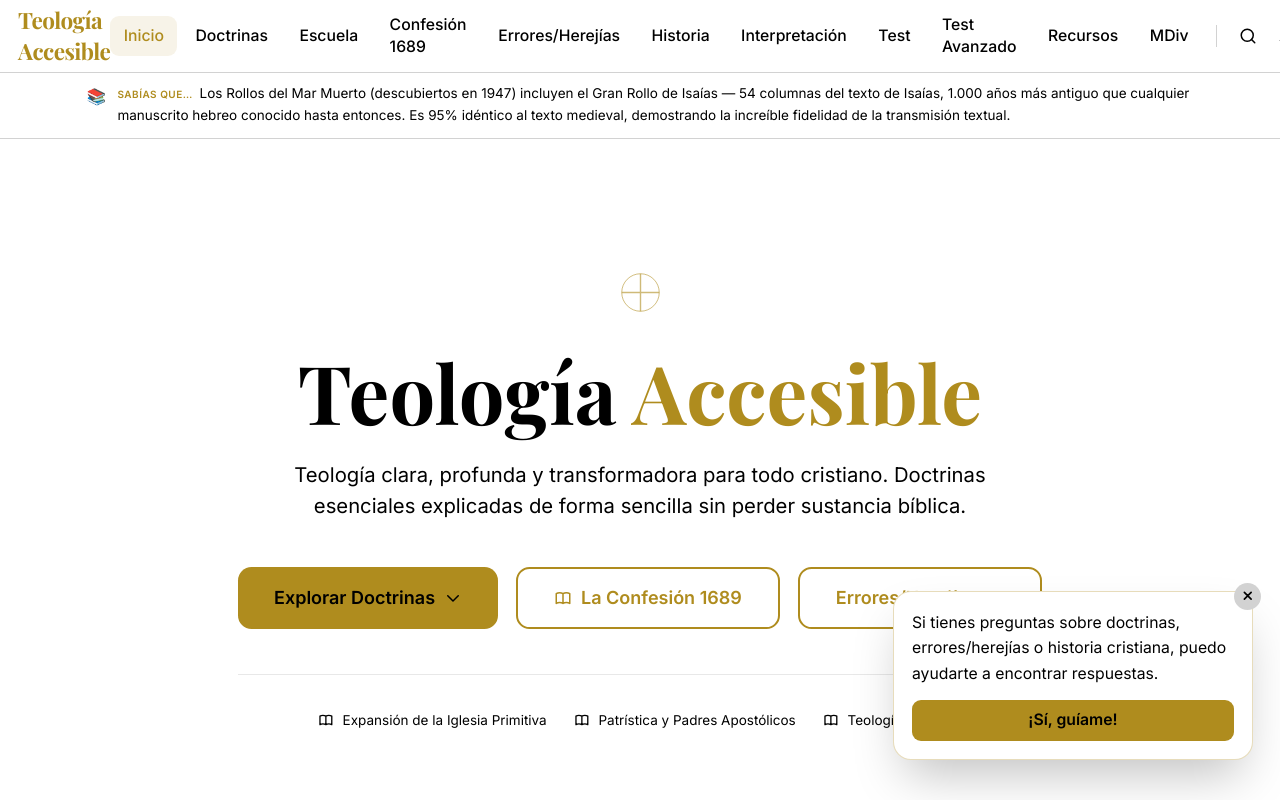
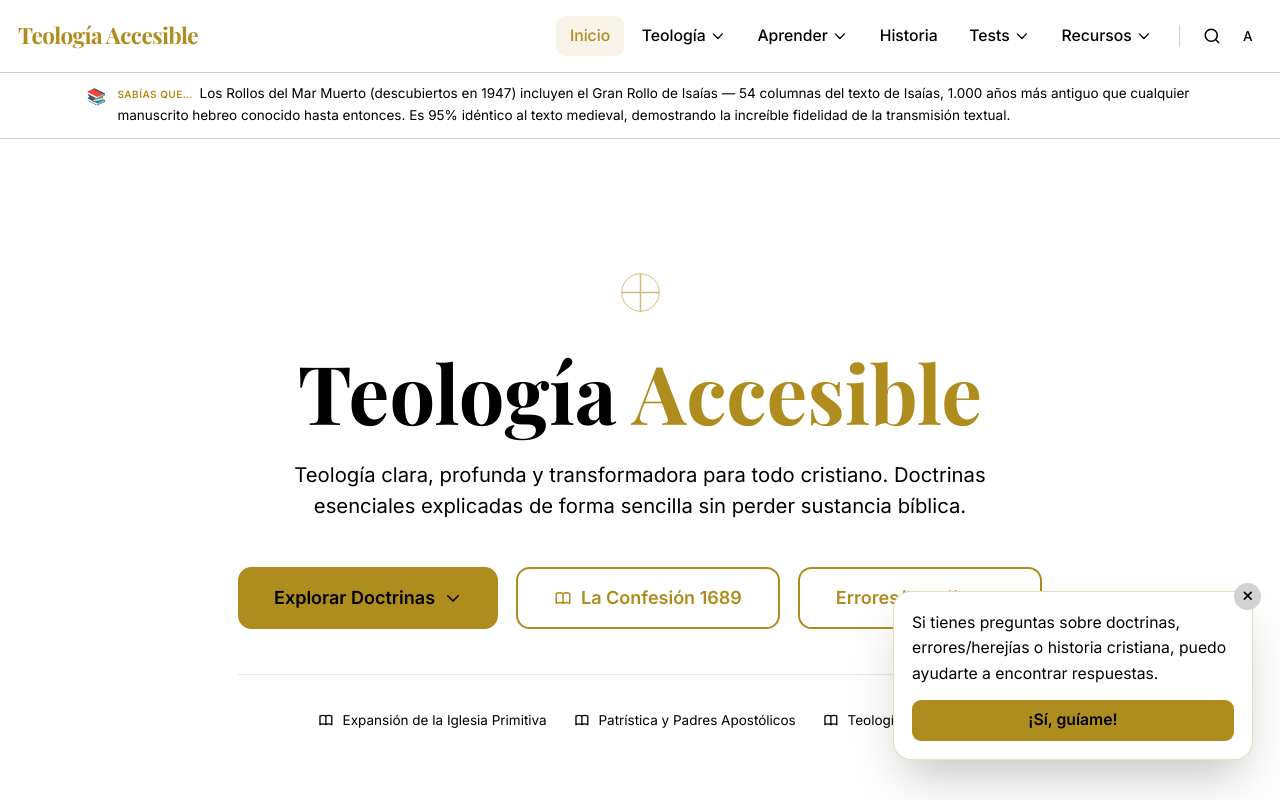
Before and after one commit to fabioledezma/teologia-bautista, a Next.js app: page / in a window 1280 px wide. Shown: the top 800 px of the page. Built offline with nearby package versions, Linux system fonts and the light colour scheme; a web font is replaced by a local one.

Commit message:
feat: navbar con dropdowns (Teologia, Aprender, Tests, Recursos) y renombrado Test Avanzado -> ¿Que crees?

```diff
--- a/src/components/Navbar.tsx
+++ b/src/components/Navbar.tsx
@@ -2,25 +2,144 @@
 
 import { useState, useEffect, useRef } from 'react';
 import Link from 'next/link';
+import { usePathname } from 'next/navigation';
 import FontSizeToggle from './FontSizeToggle';
 import SearchDialog from './SearchDialog';
 
-const links = [
+interface DropdownItem {
+  label: string;
+  href: string;
+}
+
+interface NavGroup {
+  label: string;
+  href?: string;
+  type: 'link' | 'group';
+  items?: DropdownItem[];
+}
+
+const navGroups: NavGroup[] = [
+  { label: 'Inicio', href: '/', type: 'link' },
+  {
+    label: 'Teología', type: 'group',
+    items: [
+      { label: 'Doctrinas', href: '/#doctrinas' },
+      { label: 'Confesión 1689', href: '/#confesion' },
+      { label: 'Errores / Herejías', href: '/#errores' },
+    ],
+  },
+  {
+    label: 'Aprender', type: 'group',
+    items: [
+      { label: 'Escuela', href: '/aprender' },
+      { label: 'Interpretación Bíblica', href: '/hermeneutica' },
+    ],
+  },
+  { label: 'Historia', href: '/historia', type: 'link' },
+  {
+    label: 'Tests', type: 'group',
+    items: [
+      { label: 'Test Bíblico', href: '/test' },
+      { label: '¿Qué crees?', href: '/test/avanzado' },
+    ],
+  },
+  {
+    label: 'Recursos', type: 'group',
+    items: [
+      { label: 'Recursos', href: '/#recursos' },
+      { label: 'MDiv', href: '/#facultad' },
+    ],
+  },
+];
+
+const mobileLinks: DropdownItem[] = [
   { label: 'Inicio', href: '/' },
   { label: 'Doctrinas', href: '/#doctrinas' },
+  { label: 'Confesión 1689', href: '/#confesion' },
+  { label: 'Errores / Herejías', href: '/#errores' },
   { label: 'Escuela', href: '/aprender' },
-  { label: 'Confesión 1689', href: '/#confesion' },
-  { label: 'Errores/Herejías', href: '/#errores' },
+  { label: 'Interpretación Bíblica', href: '/hermeneutica' },
   { label: 'Historia', href: '/historia' },
-  { label: 'Interpretación', href: '/hermeneutica' },
-  { label: 'Test', href: '/test' },
-  { label: 'Test Avanzado', href: '/test/avanzado' },
+  { label: 'Test Bíblico', href: '/test' },
+  { label: '¿Qué crees?', href: '/test/avanzado' },
   { label: 'Recursos', href: '/#recursos' },
   { label: 'MDiv', href: '/#facultad' },
 ];
 
+function DropdownMenu({
+  group,
+  isActiveFn,
+  onNav,
+}: {
+  group: NavGroup;
+  isActiveFn: (href: string) => boolean;
+  onNav: () => void;
+}) {
+  const [open, setOpen] = useState(false);
+  const ref = useRef<HTMLDivElement>(null);
+
+  useEffect(() => {
+    if (!open) return;
+    const handleClick = (e: MouseEvent) => {
+      if (ref.current && !ref.current.contains(e.target as Node)) {
+        setOpen(false);
+      }
+    };
+    document.addEventListener('mousedown', handleClick);
+    return () => document.removeEventListener('mousedown', handleClick);
+  }, [open]);
+
+  const isGroupActive = group.items?.some((item) => isActiveFn(item.href));
+
+  return (
+    <div
+      ref={ref}
+      className="relative"
+      onMouseEnter={() => setOpen(true)}
+      onMouseLeave={() => setOpen(false)}
+    >
+      <button
+        onClick={() => setOpen((p) => !p)}
+        className={`flex items-center gap-1 px-3 py-2 rounded-lg text-sm font-medium transition-all duration-200 ${
+          isGroupActive ? 'text-gold bg-gold/10' : 'text-text hover:text-gold'
+        }`}
+      >
+        {group.label}
+        <svg
+          className={`w-3.5 h-3.5 transition-transform duration-200 ${open ? 'rotate-180' : ''}`}
+          fill="none" viewBox="0 0 24 24" stroke="currentColor" strokeWidth={2}
+        >
+          <path strokeLinecap="round" strokeLinejoin="round" d="M19 9l-7 7-7-7" />
+        </svg>
+      </button>
+      {open && (
+        <div
+          className="absolute top-full left-0 mt-1.5 bg-surface-card border border-border rounded-xl shadow-lg py-1.5 min-w-[180px] animate-fade-in-up"
+          style={{ animationDuration: '0.15s' }}
+        >
+          {group.items!.map((item) => (
+            <Link
+              key={item.href}
+              href={item.href}
+              onClick={() => { setOpen(false); onNav(); }}
+              className={`block px-4 py-2.5 text-sm transition-colors ${
+                isActiveFn(item.href)
+                  ? 'text-gold bg-gold/5 font-semibold'
+                  : 'text-text hover:bg-surface-hover'
+              }`}
+            >
+              {item.label}
+            </Link>
+          ))}
+        </div>
+      )}
+    </div>
+  );
+}
+
 export default function Navbar() {
-  const [isOpen, setIsOpen] = useState(false);
+  const pathname = usePathname();
+  const [mobileOpen, setMobileOpen] = useState(false);
   const [activeSection, setActiveSection] = useState('');
   const [visible, setVisible] = useState(true);
   const [lastScrollY, setLastScrollY] = useState(0);
@@ -30,7 +149,6 @@ export default function Navbar() {
   useEffect(() => {
     const handleScroll = () => {
       const currentScrollY = window.scrollY;
-
       if (currentScrollY > lastScrollY && currentScrollY > 80) {
         setVisible(false);
       } else {
@@ -38,8 +156,8 @@ export default function Navbar() {
       }
       setLastScrollY(currentScrollY);
 
-      const sections = ['doctrinas', 'aprender', 'confesion', 'errores', 'historia', 'facultad', 'recursos'];
-      for (const id of sections) {
+      const sectionIds = ['doctrinas', 'aprender', 'confesion', 'errores', 'historia', 'facultad', 'recursos'];
+      for (const id of sectionIds) {
         const el = document.getElementById(id);
         if (el) {
           const rect = el.getBoundingClientRect();
@@ -57,7 +175,7 @@ export default function Navbar() {
   }, [lastScrollY]);
 
   useEffect(() => {
-    if (!isOpen) return;
+    if (!mobileOpen) return;
     const handleClick = (e: MouseEvent) => {
       if (
         menuRef.current &&
@@ -65,17 +183,20 @@ export default function Navbar() {
         btnRef.current &&
         !btnRef.current.contains(e.target as Node)
       ) {
-        setIsOpen(false);
+        setMobileOpen(false);
       }
     };
     document.addEventListener('mousedown', handleClick);
     return () => document.removeEventListener('mousedown', handleClick);
-  }, [isOpen]);
+  }, [mobileOpen]);
 
   const isActive = (href: string) => {
+    if (href === '/') return pathname === '/';
+    if (href.startsWith('/#')) {
       const id = href.replace('/#', '');
-    if (href === '/') return activeSection === '';
       return activeSection === id;
+    }
+    return pathname === href || pathname.startsWith(href + '/');
   };
 
   return (
@@ -92,72 +213,64 @@ export default function Navbar() {
           Teología Accesible
         </Link>
 
+        {/* Desktop nav */}
         <div className="hidden md:flex items-center gap-1">
-          {links.map((link) => (
+          {navGroups.map((g) =>
+            g.type === 'link' ? (
               <Link
-              key={link.href}
-              href={link.href}
+                key={g.href}
+                href={g.href!}
                 className={`px-3 py-2 rounded-lg text-sm font-medium transition-all duration-200 ${
-                isActive(link.href)
-                  ? 'text-gold bg-gold/10'
-                  : 'text-text hover:text-gold'
+                  isActive(g.href!) ? 'text-gold bg-gold/10' : 'text-text hover:text-gold'
                 }`}
               >
-              {link.label}
+                {g.label}
               </Link>
-          ))}
-
+            ) : (
+              <DropdownMenu key={g.label} group={g} isActiveFn={isActive} onNav={() => {}} />
+            ),
+          )}
           <div className="w-px h-5 bg-border mx-2" />
           <SearchDialog />
           <FontSizeToggle />
         </div>
 
+        {/* Mobile triggers */}
         <div className="flex md:hidden items-center gap-0.5">
           <SearchDialog />
           <FontSizeToggle />
           <button
             ref={btnRef}
-            onClick={() => setIsOpen(!isOpen)}
+            onClick={() => setMobileOpen(!mobileOpen)}
             className="p-2 -mr-2 text-text hover:text-gold transition-colors active:scale-90"
-            aria-label={isOpen ? 'Cerrar menú' : 'Abrir menú'}
+            aria-label={mobileOpen ? 'Cerrar menú' : 'Abrir menú'}
           >
             <svg className="w-6 h-6" fill="none" viewBox="0 0 24 24" stroke="currentColor">
-            {isOpen ? (
-              <path
-                strokeLinecap="round"
-                strokeLinejoin="round"
-                strokeWidth={2}
-                d="M6 18L18 6M6 6l12 12"
-              />
+              {mobileOpen ? (
+                <path strokeLinecap="round" strokeLinejoin="round" strokeWidth={2} d="M6 18L18 6M6 6l12 12" />
               ) : (
-              <path
-                strokeLinecap="round"
-                strokeLinejoin="round"
-                strokeWidth={2}
-                d="M4 6h16M4 12h16M4 18h16"
-              />
+                <path strokeLinecap="round" strokeLinejoin="round" strokeWidth={2} d="M4 6h16M4 12h16M4 18h16" />
               )}
             </svg>
           </button>
         </div>
       </div>
 
+      {/* Mobile menu */}
       <div
         ref={menuRef}
-        className={`md:hidden bg-surface-1 border-t border-border overflow-hidden transition-all duration-300 ease-in-out ${
-          isOpen ? 'max-h-[80vh] opacity-100' : 'max-h-0 opacity-0'
+        className={`md:hidden bg-surface-1 border-t border-border overflow-y-auto transition-all duration-300 ease-in-out ${
+          mobileOpen ? 'max-h-[80vh] opacity-100' : 'max-h-0 opacity-0'
         }`}
       >
         <div className="px-4 py-3 space-y-0.5">
-          {links.map((link) => (
+          {mobileLinks.map((link) => (
             <Link
               key={link.href}
               href={link.href}
-              onClick={() => setIsOpen(false)}
+              onClick={() => setMobileOpen(false)}
               className={`block px-4 py-3 rounded-lg text-sm font-medium transition-colors ${
-                isActive(link.href)
-                  ? 'text-gold bg-gold/10'
-                  : 'text-text hover:bg-surface-hover'
+                isActive(link.href) ? 'text-gold bg-gold/10' : 'text-text hover:bg-surface-hover'
               }`}
             >
               {link.label}
```
Lines whose indentation alone changed are shown as unchanged.
